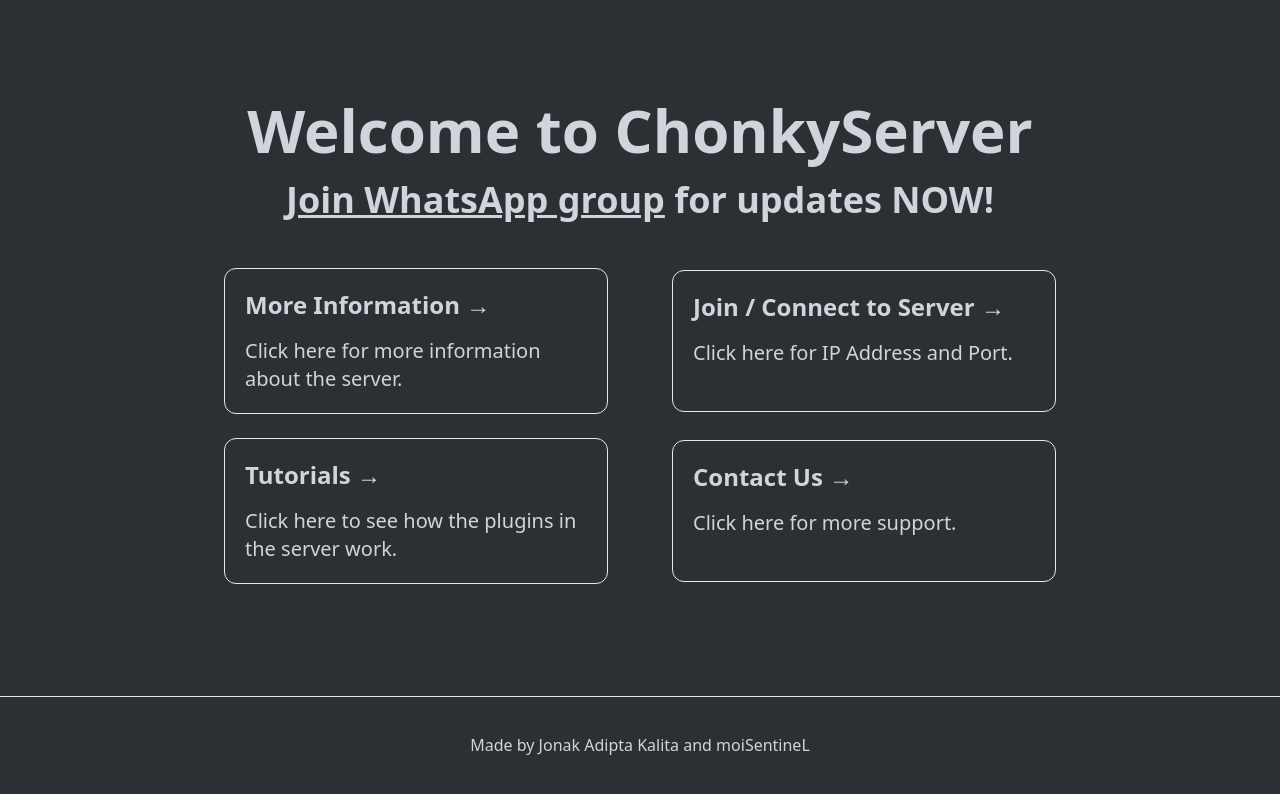
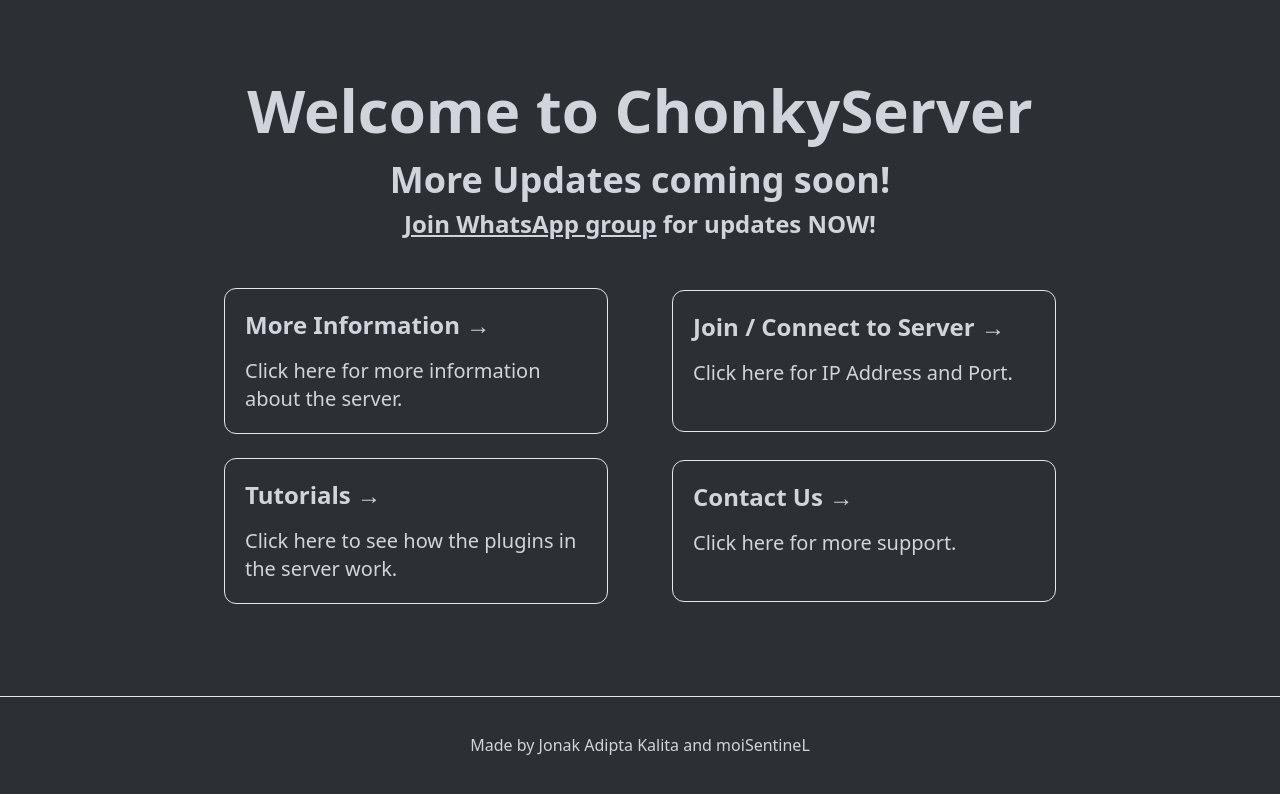
Before and after one commit to moiSentineL/chonkyserver-web, a Next.js app: page / in a window 1280 px wide. Shown: the top 794 px of the page. Built offline with nearby package versions, Linux system fonts and the light colour scheme.

Commit message:
update motd, feature updation

```diff
--- a/pages/index.tsx
+++ b/pages/index.tsx
@@ -15,6 +15,16 @@
                     Welcome to ChonkyServer
                 </h1>
                 <div className="pt-2 lg:pt-5 text-2xl font-bold sm:text-4xl lg:-mt-10 lg:text-4xl">
+                    {/* <span
+                        onClick={() => router.push("/contact")}
+                        className=" underline cursor-pointer hover:text-blue-500 hover:underline"
+                    >
+                        Join WhatsApp group
+                    </span>
+                    {" "}for updates NOW! */}
+                    More Updates coming soon!
+                </div>
+                <div className="pt-2 text-xl font-bold sm:text-2xl lg:text-2xl">
                     <span
                         onClick={() => router.push("/contact")}
                         className=" underline cursor-pointer hover:text-blue-500 hover:underline"
--- a/pages/more-info.tsx
+++ b/pages/more-info.tsx
@@ -66,8 +66,7 @@
                             </p>
                             <p className="text-base">
                                 {" "}
-                                <span className="text-lg">6)</span> Hosted with
-                                3GB of Dedicated RAM.
+                                <span className="text-lg">6)</span> Lag-Free Experience
                             </p>
                             <p className="text-base">
                                 {" "}
```
